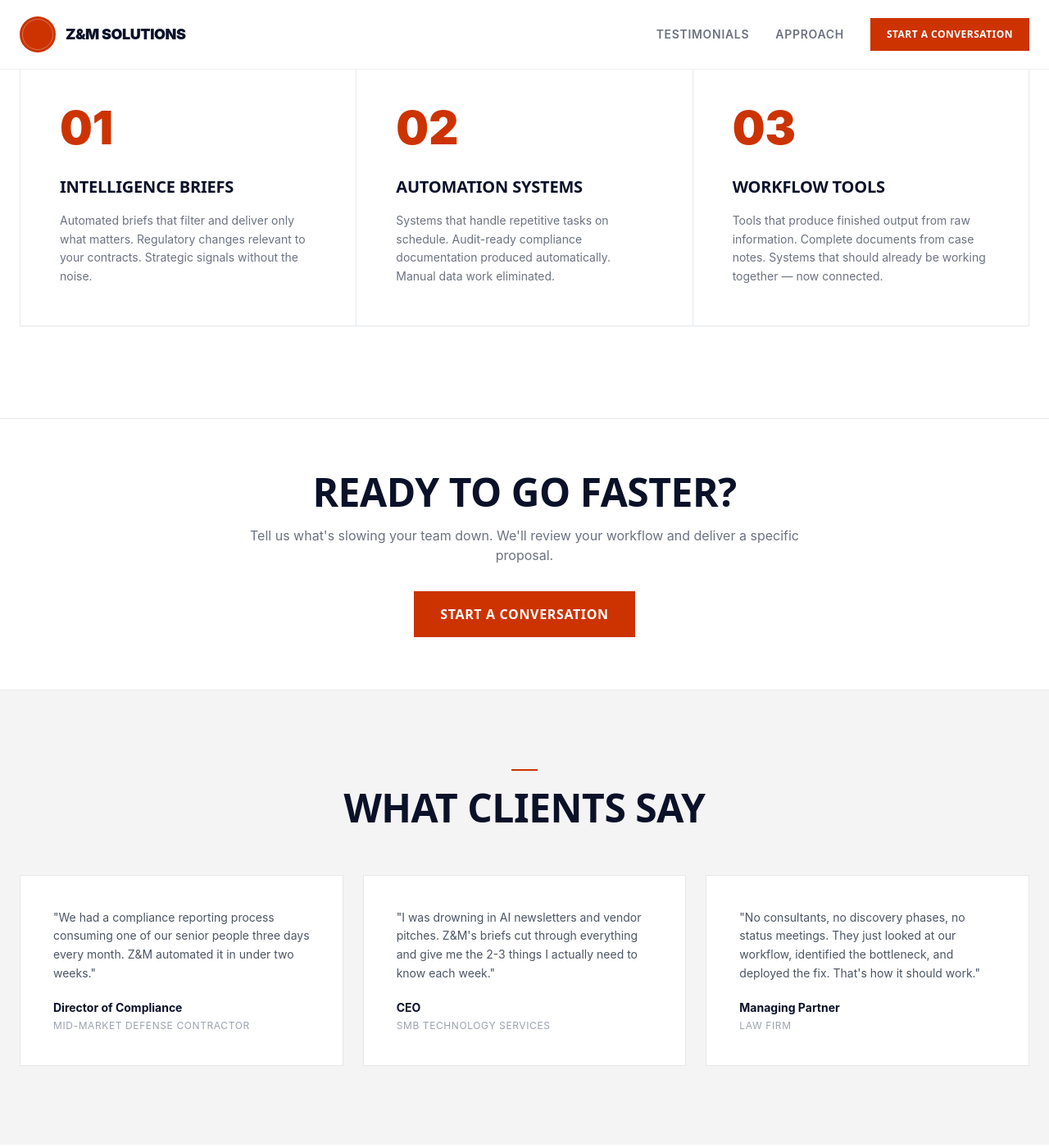
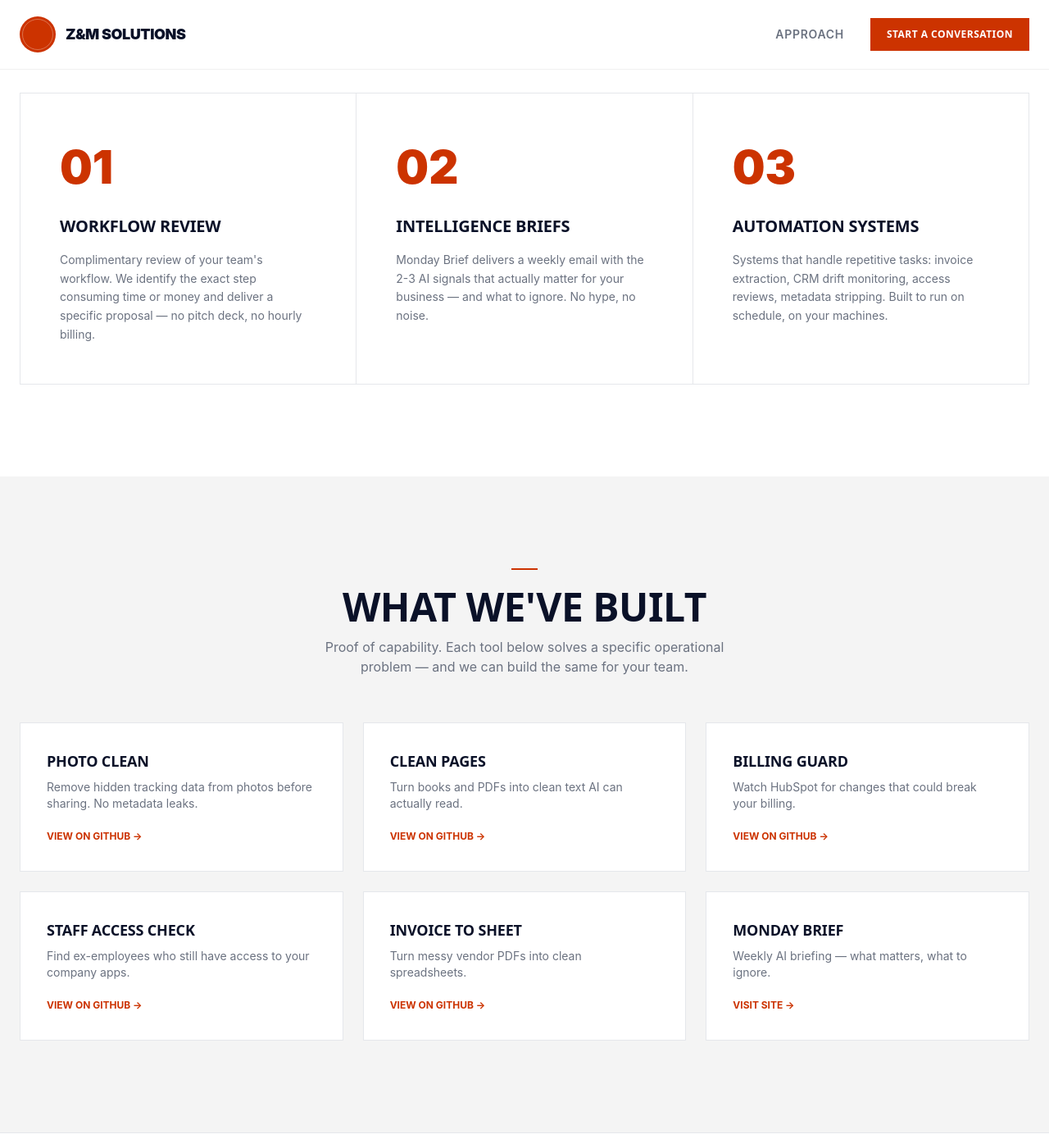
Before and after one commit to zmsol/zmsol.github.io, a Jekyll site: the page index.html, which Jekyll copies as it is, in a window 1280 px wide and 1400 px high, scrolled down 1227 px. Shown: the whole window at 82% size. Built offline with Jekyll 4.4.1, drawn with Linux system fonts in a browser that asks for light colours; nearby versions of some CDN libraries; some of the changed text lies outside the part shown.

Commit message:
Landing page overhaul: portfolio section, removed testimonials, updated services

```diff
--- a/index.html
+++ b/index.html
@@ -108,7 +108,6 @@
                 <span class="font-black text-sm md:text-lg tracking-tight uppercase text-[var(--zm-blue)]">Z&amp;M Solutions</span>
             </a>
             <div class="desktop-nav flex gap-8 items-center">
-                <a href="#testimonials" class="font-semibold text-sm uppercase tracking-wider text-gray-500 hover:text-[var(--zm-orange)] transition-colors">Testimonials</a>
                 <a href="#approach" class="font-semibold text-sm uppercase tracking-wider text-gray-500 hover:text-[var(--zm-orange)] transition-colors">Approach</a>
                 <a href="#contact" class="btn-primary text-xs px-5 py-3">Start a Conversation</a>
             </div>
@@ -116,7 +115,6 @@
                 <span></span><span></span><span></span>
             </button>
             <div class="mobile-nav" id="mobileNav">
-                <a href="#testimonials">Testimonials</a>
                 <a href="#approach">Approach</a>
                 <a href="#contact" style="color:var(--zm-orange);font-weight:700;">Start a Conversation</a>
             </div>
@@ -161,23 +159,66 @@
             <div class="text-center mb-6">
                 <span class="w-8 h-[2px] bg-[var(--zm-orange)] mx-auto mb-5" style="display:block;"></span>
                 <h2 class="section-headline font-black text-[var(--zm-blue)]">What We Build</h2>
-                <p class="text-gray-500 mt-3 text-sm md:text-base max-w-lg mx-auto">Three disciplines. One purpose: make your team faster.</p>
+                <p class="text-gray-500 mt-3 text-sm md:text-base max-w-lg mx-auto">Operational systems for professional teams. We find the work that slows you down and deploy the tool, system, or process that removes it.</p>
             </div>
             <div class="grid md:grid-cols-3 gap-px bg-[var(--zm-border)] border border-[var(--zm-border)] mt-10 md:mt-14">
                 <div class="bg-white p-8 md:p-12 hover:bg-[var(--zm-off-white)] transition-colors">
                     <span class="stat-lg text-[var(--zm-orange)] mb-3 md:mb-4 block font-black">01</span>
-                    <h3 class="text-lg md:text-xl font-black text-[var(--zm-blue)] mb-3 md:mb-4">Intelligence Briefs</h3>
-                    <p class="text-gray-500 leading-relaxed text-sm">Automated briefs that filter and deliver only what matters. Regulatory changes relevant to your contracts. Strategic signals without the noise.</p>
+                    <h3 class="text-lg md:text-xl font-black text-[var(--zm-blue)] mb-3 md:mb-4">Workflow Review</h3>
+                    <p class="text-gray-500 leading-relaxed text-sm">Complimentary review of your team's workflow. We identify the exact step consuming time or money and deliver a specific proposal — no pitch deck, no hourly billing.</p>
                 </div>
                 <div class="bg-white p-8 md:p-12 hover:bg-[var(--zm-off-white)] transition-colors">
                     <span class="stat-lg text-[var(--zm-orange)] mb-3 md:mb-4 block font-black">02</span>
-                    <h3 class="text-lg md:text-xl font-black text-[var(--zm-blue)] mb-3 md:mb-4">Automation Systems</h3>
-                    <p class="text-gray-500 leading-relaxed text-sm">Systems that handle repetitive tasks on schedule. Audit-ready compliance documentation produced automatically. Manual data work eliminated.</p>
+                    <h3 class="text-lg md:text-xl font-black text-[var(--zm-blue)] mb-3 md:mb-4">Intelligence Briefs</h3>
+                    <p class="text-gray-500 leading-relaxed text-sm">Monday Brief delivers a weekly email with the 2-3 AI signals that actually matter for your business — and what to ignore. No hype, no noise.</p>
                 </div>
                 <div class="bg-white p-8 md:p-12 hover:bg-[var(--zm-off-white)] transition-colors">
                     <span class="stat-lg text-[var(--zm-orange)] mb-3 md:mb-4 block font-black">03</span>
-                    <h3 class="text-lg md:text-xl font-black text-[var(--zm-blue)] mb-3 md:mb-4">Workflow Tools</h3>
-                    <p class="text-gray-500 leading-relaxed text-sm">Tools that produce finished output from raw information. Complete documents from case notes. Systems that should already be working together — now connected.</p>
+                    <h3 class="text-lg md:text-xl font-black text-[var(--zm-blue)] mb-3 md:mb-4">Automation Systems</h3>
+                    <p class="text-gray-500 leading-relaxed text-sm">Systems that handle repetitive tasks: invoice extraction, CRM drift monitoring, access reviews, metadata stripping. Built to run on schedule, on your machines.</p>
+                </div>
+            </div>
+        </div>
+    </section>
+
+    <!-- Portfolio -->
+    <section class="bg-[var(--zm-off-white)] py-16 md:py-28">
+        <div class="max-w-7xl mx-auto px-6">
+            <div class="text-center mb-6">
+                <span class="w-8 h-[2px] bg-[var(--zm-orange)] mx-auto mb-5" style="display:block;"></span>
+                <h2 class="section-headline font-black text-[var(--zm-blue)]">What We've Built</h2>
+                <p class="text-gray-500 mt-3 text-sm md:text-base max-w-lg mx-auto">Proof of capability. Each tool below solves a specific operational problem — and we can build the same for your team.</p>
+            </div>
+            <div class="grid md:grid-cols-3 gap-6 mt-10 md:mt-14">
+                <div class="bg-white border border-[var(--zm-border)] p-6 md:p-8 hover:shadow-md transition-shadow">
+                    <h3 class="text-lg font-black text-[var(--zm-blue)] mb-2">Photo Clean</h3>
+                    <p class="text-gray-500 text-sm mb-4">Remove hidden tracking data from photos before sharing. No metadata leaks.</p>
+                    <a href="https://github.com/zmsol/photo-clean" class="text-xs font-bold uppercase text-[var(--zm-orange)] hover:text-[var(--zm-blue)] transition-colors">View on GitHub →</a>
+                </div>
+                <div class="bg-white border border-[var(--zm-border)] p-6 md:p-8 hover:shadow-md transition-shadow">
+                    <h3 class="text-lg font-black text-[var(--zm-blue)] mb-2">Clean Pages</h3>
+                    <p class="text-gray-500 text-sm mb-4">Turn books and PDFs into clean text AI can actually read.</p>
+                    <a href="https://github.com/zmsol/clean-pages" class="text-xs font-bold uppercase text-[var(--zm-orange)] hover:text-[var(--zm-blue)] transition-colors">View on GitHub →</a>
+                </div>
+                <div class="bg-white border border-[var(--zm-border)] p-6 md:p-8 hover:shadow-md transition-shadow">
+                    <h3 class="text-lg font-black text-[var(--zm-blue)] mb-2">Billing Guard</h3>
+                    <p class="text-gray-500 text-sm mb-4">Watch HubSpot for changes that could break your billing.</p>
+                    <a href="https://github.com/zmsol/billing-guard" class="text-xs font-bold uppercase text-[var(--zm-orange)] hover:text-[var(--zm-blue)] transition-colors">View on GitHub →</a>
+                </div>
+                <div class="bg-white border border-[var(--zm-border)] p-6 md:p-8 hover:shadow-md transition-shadow">
+                    <h3 class="text-lg font-black text-[var(--zm-blue)] mb-2">Staff Access Check</h3>
+                    <p class="text-gray-500 text-sm mb-4">Find ex-employees who still have access to your company apps.</p>
+                    <a href="https://github.com/zmsol/staff-access-check" class="text-xs font-bold uppercase text-[var(--zm-orange)] hover:text-[var(--zm-blue)] transition-colors">View on GitHub →</a>
+                </div>
+                <div class="bg-white border border-[var(--zm-border)] p-6 md:p-8 hover:shadow-md transition-shadow">
+                    <h3 class="text-lg font-black text-[var(--zm-blue)] mb-2">Invoice to Sheet</h3>
+                    <p class="text-gray-500 text-sm mb-4">Turn messy vendor PDFs into clean spreadsheets.</p>
+                    <a href="https://github.com/zmsol/invoice-to-sheet" class="text-xs font-bold uppercase text-[var(--zm-orange)] hover:text-[var(--zm-blue)] transition-colors">View on GitHub →</a>
+                </div>
+                <div class="bg-white border border-[var(--zm-border)] p-6 md:p-8 hover:shadow-md transition-shadow">
+                    <h3 class="text-lg font-black text-[var(--zm-blue)] mb-2">Monday Brief</h3>
+                    <p class="text-gray-500 text-sm mb-4">Weekly AI briefing — what matters, what to ignore.</p>
+                    <a href="https://zmsol.github.io/monday-brief" class="text-xs font-bold uppercase text-[var(--zm-orange)] hover:text-[var(--zm-blue)] transition-colors">Visit Site →</a>
                 </div>
             </div>
         </div>
@@ -193,38 +234,6 @@
     </section>
 
     <!-- Testimonials -->
-    <section id="testimonials" class="bg-[var(--zm-off-white)] py-16 md:py-24">
-        <div class="max-w-7xl mx-auto px-6">
-            <div class="text-center mb-6">
-                <span class="w-8 h-[2px] bg-[var(--zm-orange)] mx-auto mb-5" style="display:block;"></span>
-                <h2 class="section-headline font-black text-[var(--zm-blue)]">What Clients Say</h2>
-            </div>
-            <div class="grid md:grid-cols-3 gap-4 md:gap-6 mt-10 md:mt-14">
-                <div class="bg-white border border-[var(--zm-border)] p-6 md:p-10">
-                    <p class="text-gray-600 leading-relaxed text-sm mb-5">"We had a compliance reporting process consuming one of our senior people three days every month. Z&amp;M automated it in under two weeks."</p>
-                    <div>
-                        <p class="font-bold text-sm text-[var(--zm-blue)]">Director of Compliance</p>
-                        <p class="text-xs text-gray-400 uppercase tracking-wider mt-1">Mid-Market Defense Contractor</p>
-                    </div>
-                </div>
-                <div class="bg-white border border-[var(--zm-border)] p-6 md:p-10">
-                    <p class="text-gray-600 leading-relaxed text-sm mb-5">"I was drowning in AI newsletters and vendor pitches. Z&amp;M's briefs cut through everything and give me the 2-3 things I actually need to know each week."</p>
-                    <div>
-                        <p class="font-bold text-sm text-[var(--zm-blue)]">CEO</p>
-                        <p class="text-xs text-gray-400 uppercase tracking-wider mt-1">SMB Technology Services</p>
-                    </div>
-                </div>
-                <div class="bg-white border border-[var(--zm-border)] p-6 md:p-10">
-                    <p class="text-gray-600 leading-relaxed text-sm mb-5">"No consultants, no discovery phases, no status meetings. They just looked at our workflow, identified the bottleneck, and deployed the fix. That's how it should work."</p>
-                    <div>
-                        <p class="font-bold text-sm text-[var(--zm-blue)]">Managing Partner</p>
-                        <p class="text-xs text-gray-400 uppercase tracking-wider mt-1">Law Firm</p>
-                    </div>
-                </div>
-            </div>
-        </div>
-    </section>
-
     <!-- Approach -->
     <section id="approach" class="bg-white py-16 md:py-24">
         <div class="max-w-7xl mx-auto px-6">
@@ -392,9 +401,6 @@
     <script type="application/ld+json">
     { "@context": "https://schema.org", "@type": "BreadcrumbList", "itemListElement": [ { "@type": "ListItem", "position": 1, "name": "Home", "item": "https://zmsol.github.io/" }, { "@type": "ListItem", "position": 2, "name": "Approach", "item": "https://zmsol.github.io/#approach" }, { "@type": "ListItem", "position": 3, "name": "Contact", "item": "https://zmsol.github.io/#contact" } ] }
     </script>
-    <script type="application/ld+json">
-    { "@context": "https://schema.org", "@type": "Review", "review": [ { "@type": "Review", "author": { "@type": "Person", "name": "Director of Compliance" }, "itemReviewed": { "@type": "Service", "name": "Workflow Automation" }, "reviewBody": "We had a compliance reporting process consuming one of our senior people three days every month. Z&M automated it in under two weeks.", "reviewRating": { "@type": "Rating", "ratingValue": 5 } }, { "@type": "Review", "author": { "@type": "Person", "name": "CEO" }, "itemReviewed": { "@type": "Service", "name": "Intelligence Briefs" }, "reviewBody": "I was drowning in AI newsletters and vendor pitches. Z&M's briefs cut through everything and give me the 2-3 things I actually need to know each week.", "reviewRating": { "@type": "Rating", "ratingValue": 5 } }, { "@type": "Review", "author": { "@type": "Person", "name": "Managing Partner" }, "itemReviewed": { "@type": "Service", "name": "Workflow Review" }, "reviewBody": "No consultants, no discovery phases, no status meetings. They just looked at our workflow, identified the bottleneck, and deployed the fix. That's how it should work.", "reviewRating": { "@type": "Rating", "ratingValue": 5 } } ] }
-    </script>
 
     <script>
     (function(){
```
